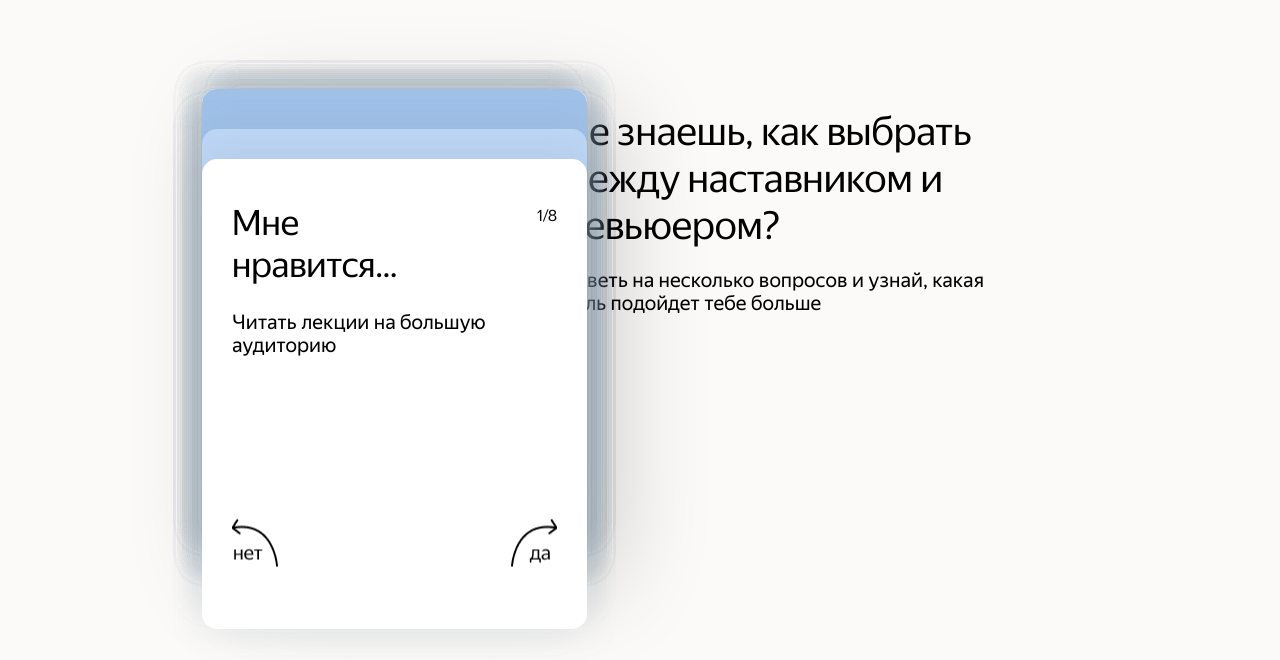
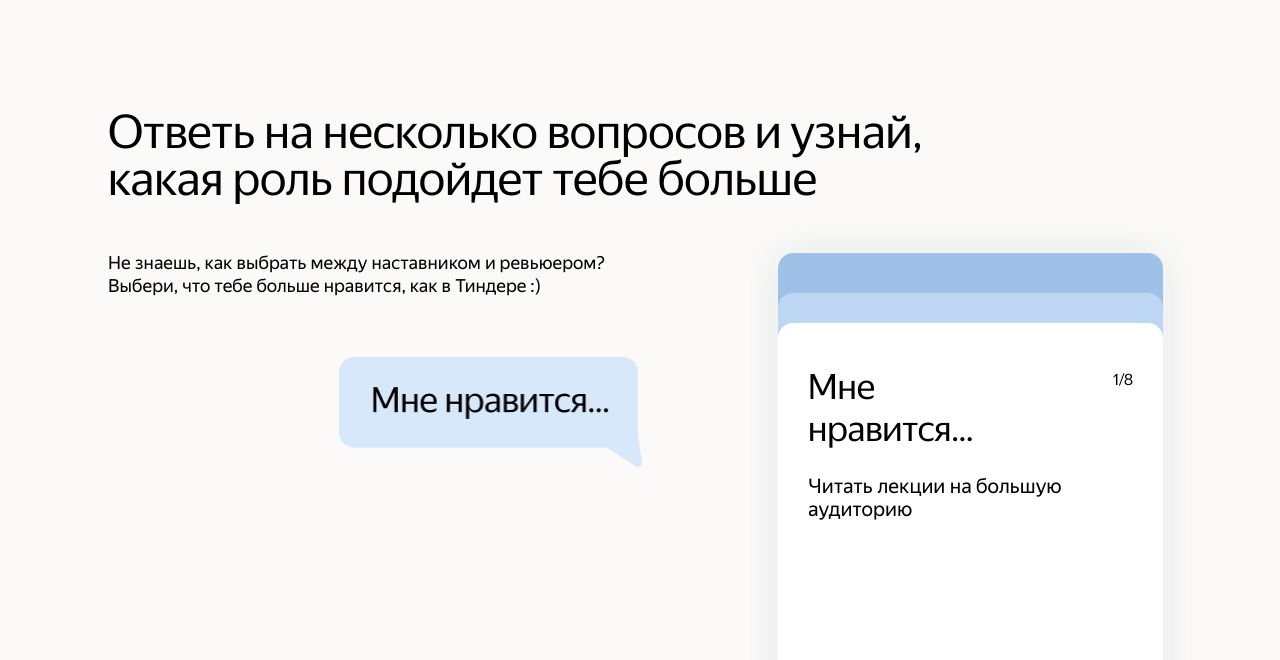
Before and after one commit to NurgaleevaDi/hr-landing, a React (Create React App) app: page / in a window 1280 px wide. Shown: the part 1780-2440 px from the top of the page. Built offline with nearby package versions, Linux system fonts and the light colour scheme; no server answers.

Commit message:
refactor quiz

```diff
--- a/src/components/Quiz/Quiz.css
+++ b/src/components/Quiz/Quiz.css
@@ -1,31 +1,47 @@
 .quiz {
   padding: 125px 0;
-  display: flex;
+  display: block;
 }
 
 .quiz__inner {
   display: flex;
-  justify-content: space-between;
-  margin: 0 213px 0 162px;
+  column-gap: 95px;
+  margin: 0 213px 0 0;
   width: 100%;
+}
+
+.quiz__img {
+  max-width: 304px;
+  max-height: 110px;
+  align-self: flex-end;
+  margin-top: 60px;
+}
+
+.quiz__text {
+  display: flex;
+  flex-direction: column;
+}
+
+.quiz__wrapper {
+  margin-left: 108px;
 }
 
 .quiz__title {
   font-family: 'YS Display';
   font-style: normal;
   font-weight: 400;
-  font-size: 40px;
+  font-size: 48px;
   line-height: 47px;
-  max-width: 540px;
-  margin: 0;
+  max-width: 910px;
+  margin: 0 0 50px 0;
 }
 
 .quiz__subtitle {
-  max-width: 463px;
-  margin: 20px 0 0 0;
+  max-width: 535px;
+  margin: 0;
   font-family: 'YS Text';
   font-style: normal;
   font-weight: 400;
-  font-size: 20px;
-  line-height: 23px;
+  font-size: 18px;
+  line-height: 125%;
 }
--- a/src/components/Quiz/Quiz.js
+++ b/src/components/Quiz/Quiz.js
@@ -2,17 +2,22 @@
 import React from 'react';
 import Slider from './Slider/Slider';
 import './Quiz.css';
+import bubble from './images/Bubble.png';
 
 const Quiz = ({
   componentRef, onRedirectButton, vacancies, setIsPopupWithFormOpen
 }) => (
     <section className="quiz" ref={componentRef}>
-      <div className="quiz__inner">
-        <Slider onRedirectButton={onRedirectButton} vacancies={vacancies}
+      <div className="quiz__wrapper">
+        <h2 className="quiz__title">Ответь на несколько вопросов
+и узнай, какая роль подойдет тебе больше</h2>
+        <div className="quiz__inner">
+          <div className="quiz__text">
+            <p className="quiz__subtitle">Не знаешь, как выбрать между наставником и ревьюером? Выбери, что тебе больше нравится, как в Тиндере :)</p>
+            <img src={bubble} alt="bubble" className="quiz__img" />
+          </div>
+          <Slider onRedirectButton={onRedirectButton} vacancies={vacancies}
         setIsPopupWithFormOpen={setIsPopupWithFormOpen} />
-        <div className="quiz__description">
-          <h2 className="quiz__title">Не знаешь, как выбрать между наставником и ревьюером?</h2>
-          <p className="quiz__subtitle">Ответь на несколько вопросов и узнай, какая роль подойдет тебе больше</p>
         </div>
       </div>
     </section>
--- a/src/components/Quiz/Slider/Card/Card.css
+++ b/src/components/Quiz/Slider/Card/Card.css
@@ -1,9 +1,8 @@
 .card {
   position: absolute;
-  top: calc(50% - 200px);
+  top: calc(50% - 180px);
   width: 385px;
   height: 470px;
-  box-shadow: 15px -15px 20px rgba(143, 157, 167, 0.05), -15px 15px 20px rgba(143, 157, 167, 0.05), -15px -15px 20px rgba(143, 157, 167, 0.05), 15px 15px 20px rgba(143, 157, 167, 0.05);
   border-radius: 15px;
   transition: all 1.5s ease;
   opacity: 1;
@@ -16,51 +15,55 @@
 }
 
 .card2 {
-  top: calc(50% - 230px);
+  top: calc(50% - 210px);
   background: #BCD6F4;
   z-index: 14;
 }
 
 .card3 {
-  top: calc(50% - 270px);
+  top: calc(50% - 250px);
   background: #9FC1E8;
   z-index: 13;
 }
 
 .card4 {
-  top: calc(50% - 270px);
+  top: calc(50% - 250px);
   background: #fff;
   z-index: 12;
 }
 
 .card5 {
-  top: calc(50% - 270px);
+  top: calc(50% - 250px);
   background: #fff;
   z-index: 11;
 }
 
 .card6 {
-  top: calc(50% - 270px);
+  top: calc(50% - 250px);
   background: #fff;
   z-index: 10;
 }
 
 .card7 {
-  top: calc(50% - 270px);
+  top: calc(50% - 250px);
   background: #fff;
   z-index: 9;
 }
 
 .card8 {
-  top: calc(50% - 270px);
+  top: calc(50% - 250px);
   background: #fff;
   z-index: 8;
 }
 
 .card9 {
-  top: calc(50% - 270px);
+  top: calc(50% - 250px);
   background: #fff;
   z-index: 7;
+}
+
+.card__shadow {
+  box-shadow: 15px -15px 20px rgba(143, 157, 167, 0.05), -15px 15px 20px rgba(143, 157, 167, 0.05), -15px -15px 20px rgba(143, 157, 167, 0.05), 15px 15px 20px rgba(143, 157, 167, 0.05);
 }
 
 .card__rotate_left {
--- a/src/components/Quiz/Slider/Result/Result.css
+++ b/src/components/Quiz/Slider/Result/Result.css
@@ -1,9 +1,9 @@
 .result {
   position: absolute;
-  top: calc(50% - 270px);
+  top: calc(50% - 250px);
   width: 385px;
   height: 470px;
-  box-shadow: 25px 25px 100px rgba(0,0,0,0.2);
+  box-shadow: 15px -15px 20px rgba(143, 157, 167, 0.05), -15px 15px 20px rgba(143, 157, 167, 0.05), -15px -15px 20px rgba(143, 157, 167, 0.05), 15px 15px 20px rgba(143, 157, 167, 0.05);
   border-radius: 15px;
   transition: all 1.5s ease;
   opacity: 1;
```
Also changed, not shown: src/components/Quiz/images/Bubble.png (added).
